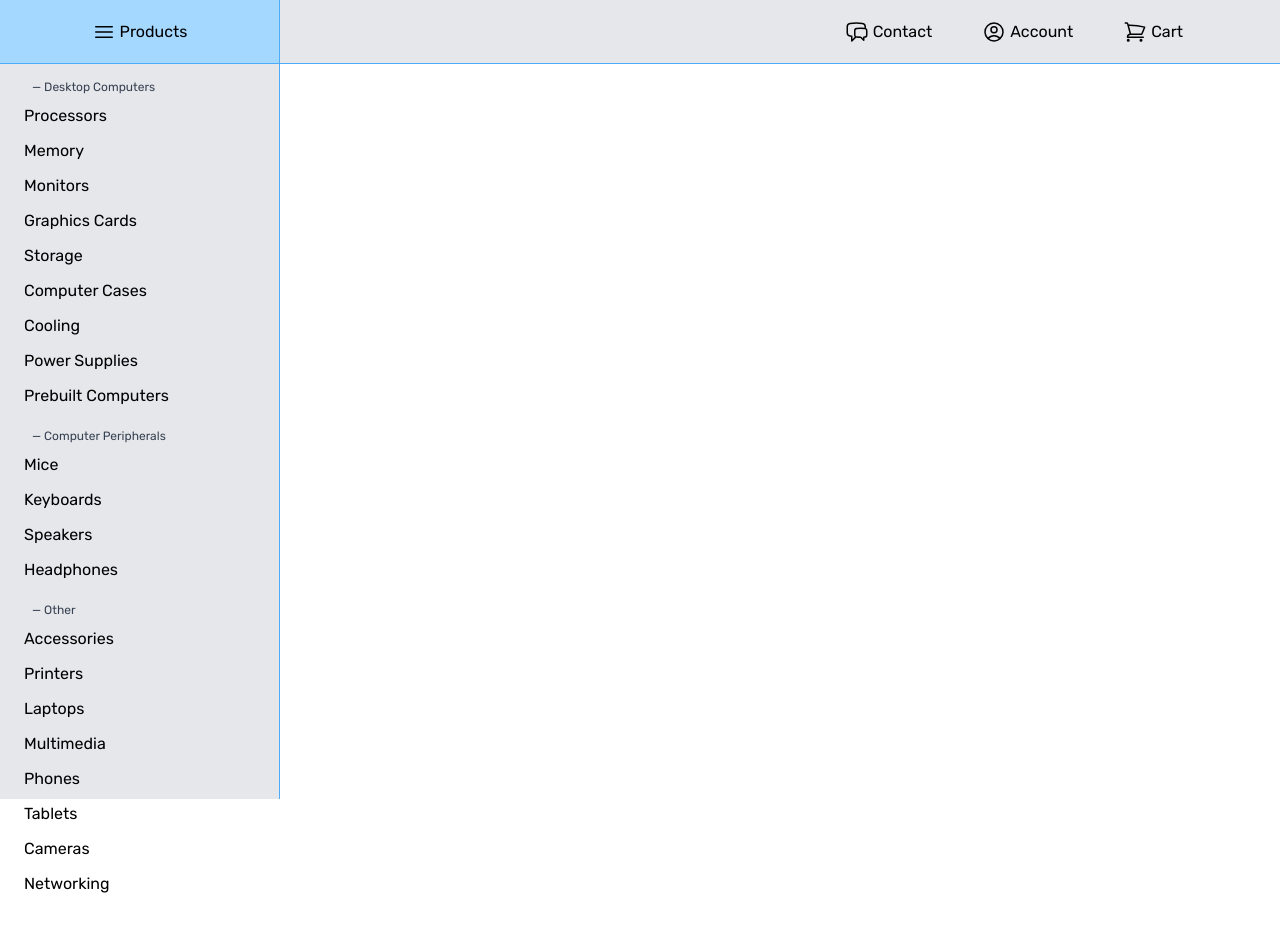
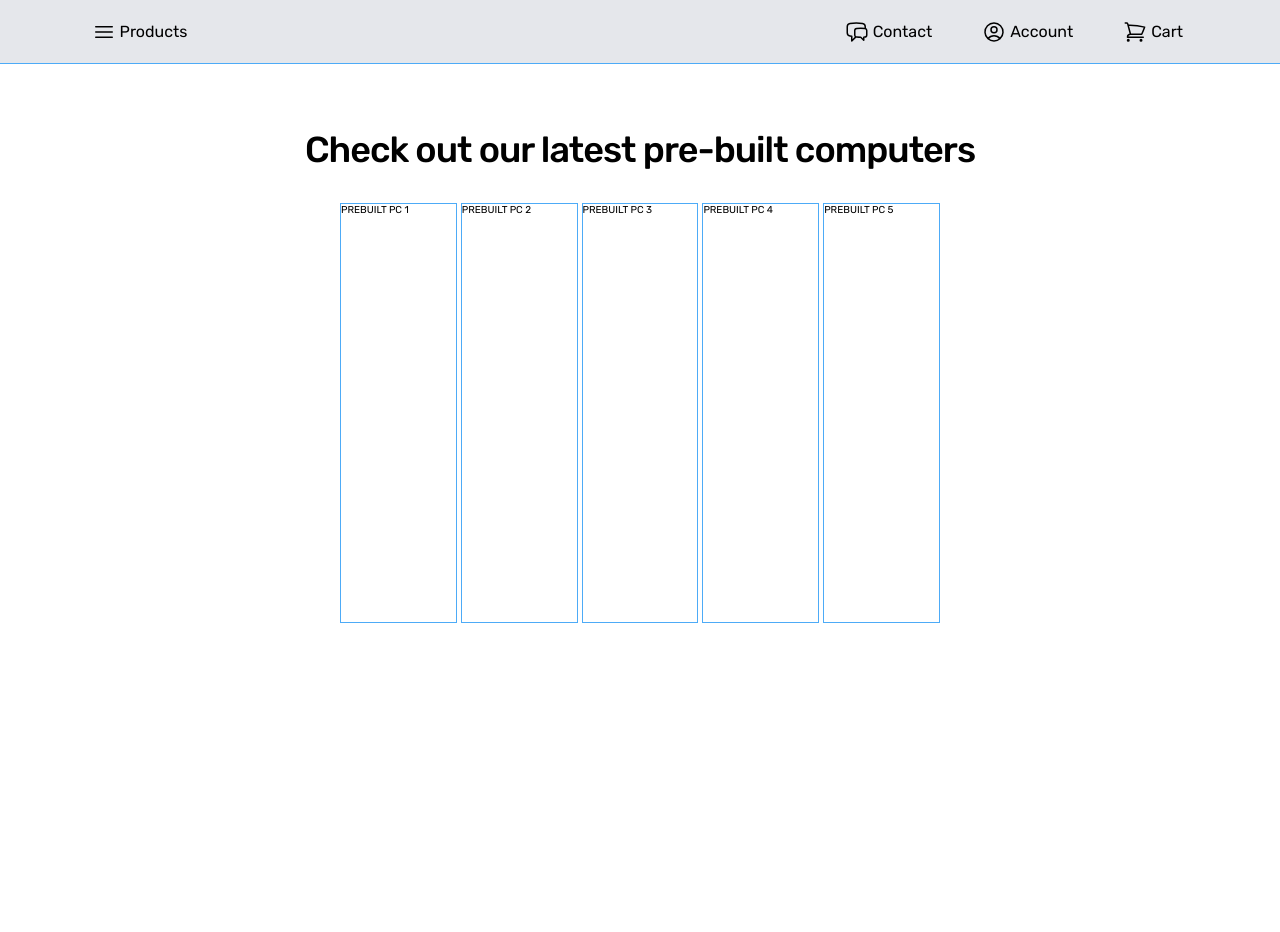
Before and after one commit to MrWalt/frostbyte, a React (Vite) app: page / in a window 1280 px wide. Shown: the top 932 px of the page. After the commit the page ends 800 px from the top, so only its background shows below. Built offline with nearby package versions, Linux system fonts and the light colour scheme.

Commit message:
Create prototype design for Home page

```diff
--- /dev/null
+++ b/src/components/PrimaryHeading.jsx
@@ -0,0 +1,15 @@
+import styled from "styled-components";
+
+const StyledHeading = styled.h1`
+  font-size: 3.6rem;
+  /* text-transform: uppercase; */
+  font-weight: 500;
+  margin: 3.2rem auto;
+  letter-spacing: -1px;
+
+  text-align: center;
+`;
+
+export default function PrimaryHeading({ text }) {
+  return <StyledHeading>{text}</StyledHeading>;
+}
--- a/src/data/productTabs.js
+++ b/src/data/productTabs.js
@@ -1,7 +1,7 @@
 const desktopComputerParts = [
   { title: "Processors", link: "processors" },
   { title: "Memory", link: "memory" },
-  { title: "Monitors", link: "monitors" },
+
   {
     title: "Graphics Cards",
     link: "graphics-cards",
@@ -23,6 +23,7 @@ const desktopComputerParts = [
 ];
 
 const computerPeripherals = [
+  { title: "Monitors", link: "monitors" },
   {
     title: "Mice",
     link: "mice",
@@ -46,18 +47,18 @@ const other = [
     title: "Accessories",
     link: "accessories",
   },
-  { title: "Printers", link: "printers" },
-
   {
     title: "Laptops",
     link: "laptops",
   },
-
+  { title: "Consoles", link: "consoles" },
+  { title: "Games", link: "games" },
+  { title: "Phones", link: "phones" },
   { title: "Multimedia", link: "multimedia" },
-  { title: "Phones", link: "phones" },
   { title: "Tablets", link: "tablets" },
   { title: "Cameras", link: "cameras" },
   { title: "Networking", link: "networking" },
+  { title: "Printers", link: "printers" },
 ];
 
 export { other, desktopComputerParts, computerPeripherals };
--- a/src/pages/Home.jsx
+++ b/src/pages/Home.jsx
@@ -1,3 +1,5 @@
+import FeaturedCard from "../ui/FeaturedCards";
+
 export default function Home() {
-  return <p>This is the default home page for this site</p>;
+  return <FeaturedCard />;
 }
--- a/src/styles/GlobalStyles.js
+++ b/src/styles/GlobalStyles.js
@@ -35,6 +35,8 @@ export const GlobalStyles = createGlobalStyle`
     --color-red-800: #991b1b;
 
     --animation-default: all 0.15s cubic-bezier(0.4, 0, 0.2, 1);
+
+    --border-r-sm: 2px;
 }
 
 html {
@@ -49,7 +51,6 @@ html {
 
 body {
     font-family: "Rubik", sans-serif;
-    height: 200vh;
 }
 
 a:link, a:visited {
@@ -70,5 +71,4 @@ a:link, a:visited {
     border-left: 8px solid var(--color-brand-800);
     padding-left: 3.2rem;
 }
-
 `;
--- a/src/ui/AppLayout.jsx
+++ b/src/ui/AppLayout.jsx
@@ -1,8 +1,9 @@
 import styled from "styled-components";
-import Header from "../components/Header";
 import { Outlet } from "react-router-dom";
 
-const StyledContainer = styled.div`
+import Header from "./Header";
+
+const Main = styled.main`
   width: 100%;
   padding: 96px 48px 0px 48px;
 `;
@@ -11,9 +12,9 @@ export default function AppLayout() {
   return (
     <>
       <Header />
-      <StyledContainer>
+      <Main>
         <Outlet />
-      </StyledContainer>
+      </Main>
     </>
   );
 }
--- /dev/null
+++ b/src/ui/FeaturedCards.jsx
@@ -0,0 +1,59 @@
+import styled from "styled-components";
+import PrimaryHeading from "../components/PrimaryHeading";
+
+const Container = styled.div`
+  margin: 0 auto;
+  height: 42rem;
+  width: 60rem;
+`;
+
+const Cards = styled.div`
+  display: flex;
+  gap: 0.4rem;
+  width: 100%;
+  height: 100%;
+
+  div {
+    width: 20%;
+    height: 100%;
+
+    transition: var(--animation-default);
+    /* border-radius: var(--border-r-sm); */
+    border: 1px solid var(--color-brand-400);
+    /* border-top: 2px solid var(--color-brand-400);
+    border-bottom: 2px solid var(--color-brand-400); */
+
+    cursor: pointer;
+
+    overflow: hidden;
+
+    &:hover {
+      width: 65%;
+
+      border-top: 6px solid var(--color-brand-400);
+      border-bottom: 6px solid var(--color-brand-400);
+    }
+  }
+
+  &:hover div:not(:hover) {
+    transform: scale(0.95);
+    /* width: 8rem; */
+  }
+`;
+
+export default function FeaturedCard() {
+  return (
+    <>
+      <PrimaryHeading text={"Check out our latest pre-built computers"} />
+      <Container>
+        <Cards>
+          <div>PREBUILT PC 1</div>
+          <div>PREBUILT PC 2</div>
+          <div>PREBUILT PC 3</div>
+          <div>PREBUILT PC 4</div>
+          <div>PREBUILT PC 5</div>
+        </Cards>
+      </Container>
+    </>
+  );
+}
--- a/src/components/Header.jsx
+++ b/src/ui/Header.jsx
@@ -27,7 +27,7 @@ const StyledHeader = styled.header`
 
   span {
     font-size: 1.2rem;
-    /* font-style: italic; */
+
     padding: 0.4rem 3.2rem;
     margin-top: 1.2rem;
 
@@ -37,7 +37,6 @@ const StyledHeader = styled.header`
 
 const StyledLink = styled(Link)`
   padding: 0 2.4rem;
-  /* width: 14rem; */
   height: 100%;
 
   display: flex;
@@ -119,10 +118,16 @@ const DropDownMenu = styled.div`
 
   display: flex;
   flex-direction: column;
+
+  overflow-y: scroll;
+
+  &::-webkit-scrollbar {
+    display: none;
+  }
 `;
 
 const ProductLink = styled(NavLink)`
-  padding: 0.8rem 2.4rem;
+  padding: 0.6rem 2.4rem;
   transition: var(--animation-default);
 
   &:hover {
@@ -144,6 +149,7 @@ export default function Header() {
           <HiOutlineBars3 />
           Products
         </ProductsLink>
+        {/* <StyledLink to="/">LOGO</StyledLink> */}
         <DropDownMenu className="dropdown-menu">
           <span>&mdash; Desktop Computers</span>
           {desktopComputerParts.map((item) => (
```
